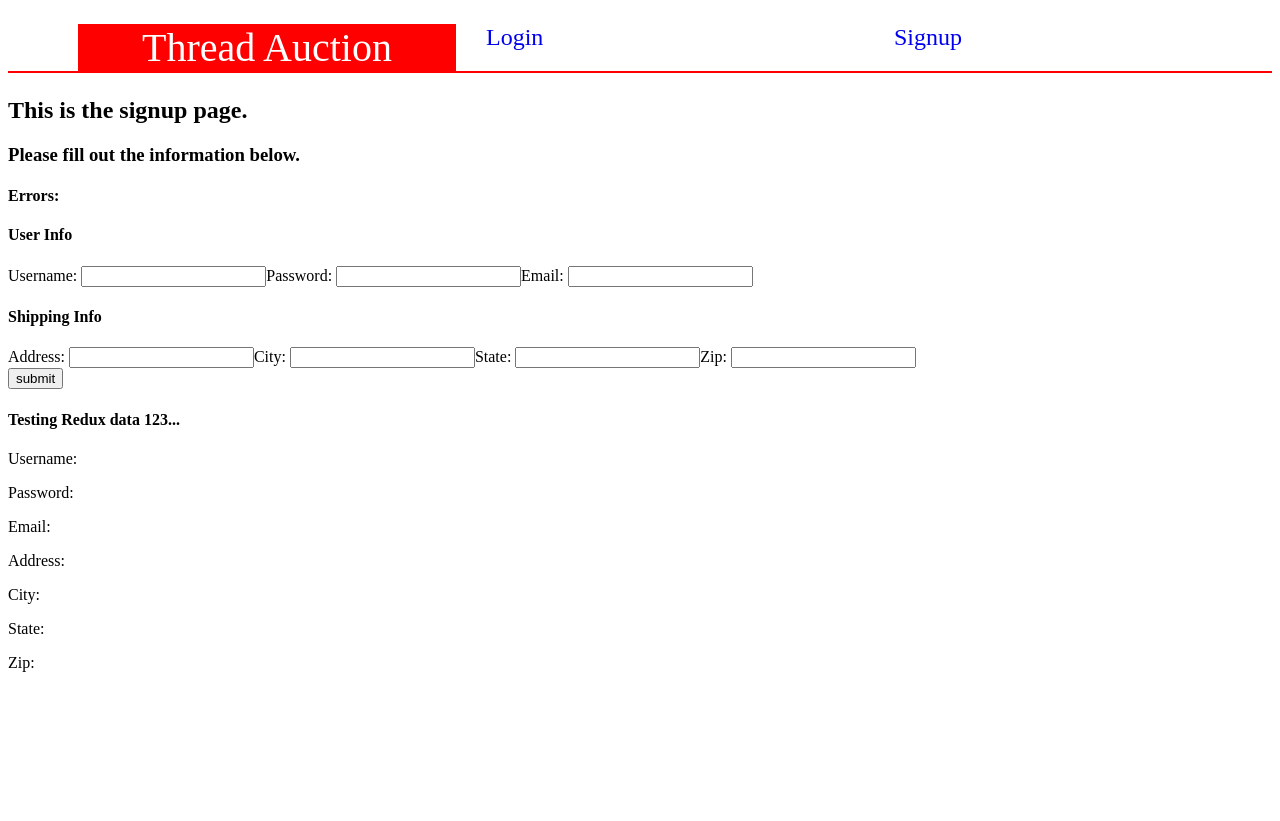
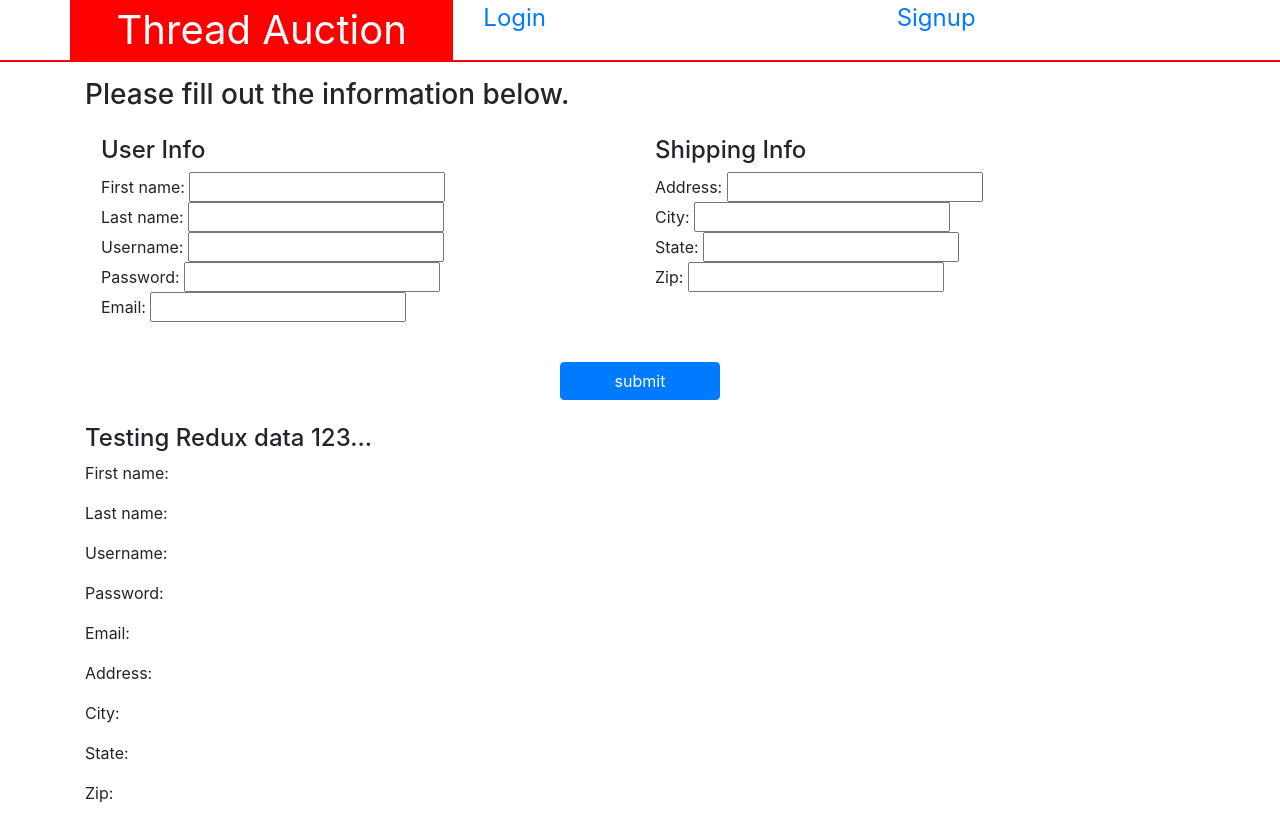
Before and after one commit to nicklascschmidt/threadauction, a React (Create React App) app in the folder client/: page /signup in a window 1280 px wide. Before the commit the page ends 800 px from the top, so only its background shows below. Built offline with nearby package versions, Linux system fonts and the light colour scheme.

Commit message:
validation, bootstrap clean

```diff
--- a/client/public/index.html
+++ b/client/public/index.html
@@ -10,6 +10,7 @@
       homescreen on Android. See https://developers.google.com/web/fundamentals/web-app-manifest/
     -->
     <link rel="manifest" href="%PUBLIC_URL%/manifest.json">
+    <link rel="stylesheet" href="https://stackpath.bootstrapcdn.com/bootstrap/4.1.3/css/bootstrap.min.css" integrity="sha384-MCw98/SFnGE8fJT3GXwEOngsV7Zt27NXFoaoApmYm81iuXoPkFOJwJ8ERdknLPMO" crossorigin="anonymous">
     <!--
       Notice the use of %PUBLIC_URL% in the tags above.
       It will be replaced with the URL of the `public` folder during the build.
--- a/client/src/index.js
+++ b/client/src/index.js
@@ -35,6 +35,8 @@ const reducer = (state = initialState, action) => {
       case 'USER_LOGOUT_REQUEST':
         console.log('global state updated - user logged out');
         return {
+            firstName: '',
+            lastName: '',
             username: '',
             password: '',
             email: '',
@@ -47,6 +49,8 @@ const reducer = (state = initialState, action) => {
       case 'USER_SIGNUP_REQUEST':
         console.log('global state updated - user logged out');
         return {
+            firstName: action.payload.firstName,
+            lastName: action.payload.lastName,
             username: action.payload.username,
             password: action.payload.password,
             email: action.payload.email,
--- a/client/src/pages/signup/signup-style.css
+++ b/client/src/pages/signup/signup-style.css
@@ -0,0 +1,16 @@
+.error-box {
+  border: 3px solid red;
+  padding: 1rem;
+}
+
+.form-style {
+  padding: 1rem;
+}
+
+.submit-button {
+  width: 10rem;
+}
+
+.align-center {
+  text-align: center;
+}
--- a/client/src/pages/signup/signup.js
+++ b/client/src/pages/signup/signup.js
@@ -8,6 +8,8 @@ class Signup extends React.Component {
         super(props)
 
         this.state = {
+            firstName: '',
+            lastName: '',
             username: '',
             password: '',
             email: '',
@@ -16,9 +18,15 @@ class Signup extends React.Component {
             stateUSA: '',
             zip: '',
             submitted: false,
-
+            loading: false,
             errorArray: []
         }
+    }
+
+    componentDidMount = () => {
+        this.setState({
+            submitted: false
+        });
     }
 
     handleChange = (event) => {
@@ -27,27 +35,39 @@ class Signup extends React.Component {
         this.setState({
             [name]: value
         });
+
     }
 
     handleSubmit = (event) => {
         event.preventDefault();
 
+        this.setState({loading: true}, () => {
+            // run validate user inputs call
+            // if validation succeeds
+            // save to database
+            // when database save succeds, send to redux store and set state to
+            // {submitted: true, loading : false}
+            // send to store
             this.setState({
                 submitted: true
             }, this.sendToReduxStore);
+
+        })
     }
 
     sendToReduxStore = () => {
-        const { username, password, email, address, city, stateUSA, zip } = this.state;
+        const { firstName, lastName, username, password, email, address, city, stateUSA, zip } = this.state;
 
         const reduxData = {
+            firstName: firstName,
+            lastName: lastName,
             username: username,
             password: password,
             email: email,
             address: address,
             city: city,
             stateUSA: stateUSA,
-            zip: zip
+            zip: parseInt(zip)
         }
         console.log('reduxData',reduxData);
 
@@ -80,85 +100,129 @@ class Signup extends React.Component {
             type: 'USER_SIGNUP_REQUEST',
             payload: data
         });
-        this.setState({
-            submitted: false
-        });
 
         // bring user to login page
         window.location = '/login';
     }
 
+    displayErrors = () => {
+        return this.state.errorArray.map((errorMsg , n) => {
+            return <p key={n}>{errorMsg}</p>
+        })
+    }
+
 
 
     render() {
+
         return (
-            <div>
-                <h2>This is the signup page.</h2>
+            <div className='container'>
                 <h3>Please fill out the information below.</h3>
-                {/* <h4>{this.state.errorArray
-                    .map(errorMessage => <span>{errorMessage}</span>)
-                .reduce((prev, curr) => [prev, ', ', curr])}</h4> */}
-                <h4>Errors: {this.state.errorArray.map(err => {
-                    return <p>{err}</p>
-                })}</h4>
+                {this.state.submitted ? <div className='error-box'>{this.displayErrors()}</div> : ''}
+                {/* {this.state.submitted ? <div className='error-box'>{this.displayErrors()}</div> : <div className='error-box'>odgoidfgads</div>} */}
 
                 <form>
+                    <div className='row form-style'>
+                        <div className='col-6'>
+                            <div>
                                 <h4>User Info</h4>
-                    <label>Username: </label>
+                                <span>First name: </span>
+                                <input
+                                    type="text"
+                                    name="firstName"
+                                    value={this.state.firstName}
+                                    onChange={event => this.handleChange(event)}
+                                />
+                            </div>
+                            <div>
+                                <span>Last name: </span>
+                                <input
+                                    type="text"
+                                    name="lastName"
+                                    value={this.state.lastName}
+                                    onChange={event => this.handleChange(event)}
+                                />
+                            </div>
+                            <div>
+                                <span>Username: </span>
                                 <input
                                     type="text"
                                     name="username"
                                     value={this.state.username}
                                     onChange={event => this.handleChange(event)}
                                 />
-                    <label>Password: </label>
+                            </div>
+                            <div>
+                                <span>Password: </span>
                                 <input
                                     type="text"
                                     name="password"
                                     value={this.state.password}
                                     onChange={event => this.handleChange(event)}
                                 />
-                    <label>Email: </label>
+                            </div>
+                            <div>
+                                <span>Email: </span>
                                 <input
                                     type="text"
                                     name="email"
                                     value={this.state.email}
                                     onChange={event => this.handleChange(event)}
                                 />
+                            </div>
+                        </div>
+                        <div className='col-6'>
                             <h4>Shipping Info</h4>
-                    <label>Address: </label>
+                            <div>
+                                <span>Address: </span>
                                 <input
                                     type="text"
                                     name="address"
                                     value={this.state.address}
                                     onChange={event => this.handleChange(event)}
                                 />
-                    <label>City: </label>
+                            </div>
+                            <div>
+                                <span>City: </span>
                                 <input
                                     type="text"
                                     name="city"
                                     value={this.state.city}
                                     onChange={event => this.handleChange(event)}
                                 />
-                    <label>State: </label>
+                            </div>
+                            <div>
+                                <span>State: </span>
                                 <input
                                     type="text"
                                     name="stateUSA"
                                     value={this.state.stateUSA}
                                     onChange={event => this.handleChange(event)}
                                 />
-                    <label>Zip: </label>
+                            </div>
+                            <div>
+                                <span>Zip: </span>
                                 <input
                                     type="text"
                                     name="zip"
                                     value={this.state.zip}
                                     onChange={event => this.handleChange(event)}
                                 />
+                            </div>
+                        </div>
+                    </div>
                     <br></br>
-                    <button onClick={this.handleSubmit}>submit</button>
+                    <div className='align-center'>
+                        {this.state.loading ? 'Loading' : <button className='btn btn-primary submit-button' onClick={this.handleSubmit}>submit</button>}
+                    </div>
 
                 </form>
+
+                <br></br>
+
                 <h4>Testing Redux data 123...</h4>
+                <p>First name: {this.props.firstName}</p>
+                <p>Last name: {this.props.lastName}</p>
                 <p>Username: {this.props.username}</p>
                 <p>Password: {this.props.password}</p>
                 <p>Email: {this.props.email}</p>
@@ -173,6 +237,8 @@ class Signup extends React.Component {
 
 function mapStateToProps(state) {
     return {
+        firstName: state.firstName,
+        lastName: state.lastName,
         username: state.username,
         password: state.password,
         email: state.email,
```
Also changed, not shown: client/src/pages/signup/userValidation.js (+17 -11 lines). Lines whose indentation alone changed are shown as unchanged.
